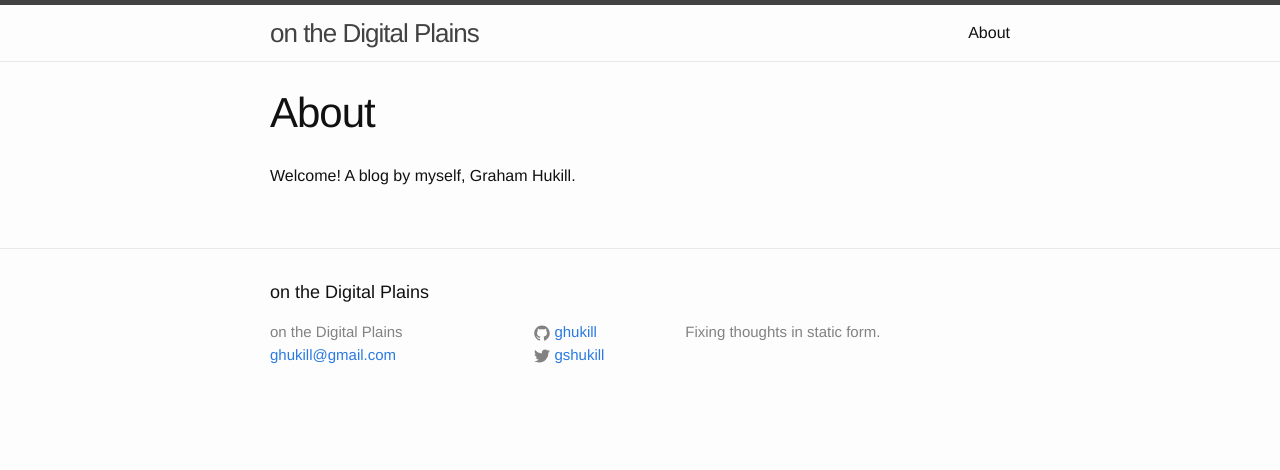
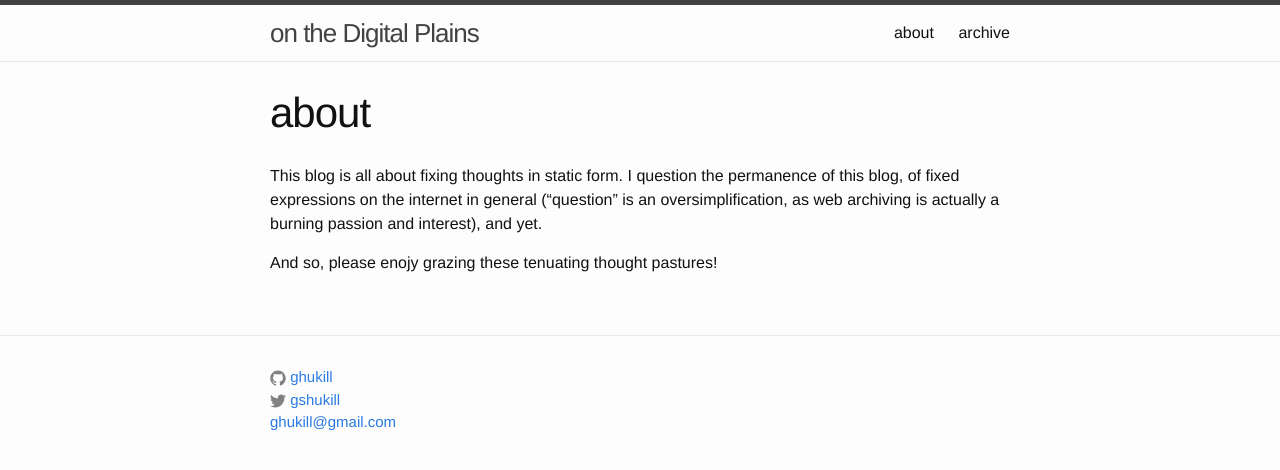
Before and after one commit to ghukill/blog, a Jekyll site: the page built from about.md, in a window 1280 px wide. Shown: the top 470 px of the page. Built offline with Jekyll 4.4.1, drawn with Linux system fonts in a browser that asks for light colours.

Commit message:
updates to structure and UI

```diff
--- a/_config.yml
+++ b/_config.yml
@@ -17,3 +17,6 @@ github_username:  ghukill
 
 # Build settings
 markdown: kramdown
+
+# pagination
+paginate: 1
--- a/_includes/footer.html
+++ b/_includes/footer.html
@@ -2,17 +2,11 @@
 
   <div class="wrapper">
 
-    <h2 class="footer-heading">{{ site.title }}</h2>
+    <!-- <h2 class="footer-heading">{{ site.title }}</h2> -->
 
     <div class="footer-col-wrapper">
-      <div class="footer-col footer-col-1">
-        <ul class="contact-list">
-          <li>{{ site.title }}</li>
-          <li><a href="mailto:{{ site.email }}">{{ site.email }}</a></li>
-        </ul>
-      </div>
 
-      <div class="footer-col footer-col-2">
+      <div class="footer-col footer-col-6">
         <ul class="social-media-list">
           {% if site.github_username %}
           <li>
@@ -25,12 +19,10 @@
             {% include icon-twitter.html username=site.twitter_username %}
           </li>
           {% endif %}
+          <li><a href="mailto:{{ site.email }}">{{ site.email }}</a></li>
         </ul>
       </div>
 
-      <div class="footer-col footer-col-3">
-        <p>{{ site.description }}</p>
-      </div>
     </div>
 
   </div>
--- a/about.md
+++ b/about.md
@@ -1,7 +1,9 @@
 ---
 layout: page
-title: About
+title: about
 permalink: /about/
 ---
 
-Welcome!  A blog by myself, Graham Hukill.
+This blog is all about fixing thoughts in static form.  I question the permanence of this blog, of fixed expressions on the internet in general ("question" is an oversimplification, as web archiving is actually a burning passion and interest), and yet.
+
+And so, please enojy grazing these tenuating thought pastures!
```
Also changed, not shown: _drafts/2016-09-22-Image-Processing-and-Reunification-Workshop.md (deleted, +0 -31 lines), _drafts/2016-10-04-JP2-conversions.md (deleted, +0 -12 lines), archive.md (added, +8 -0 lines), index.html (+29 -14 lines), 1 other file.
